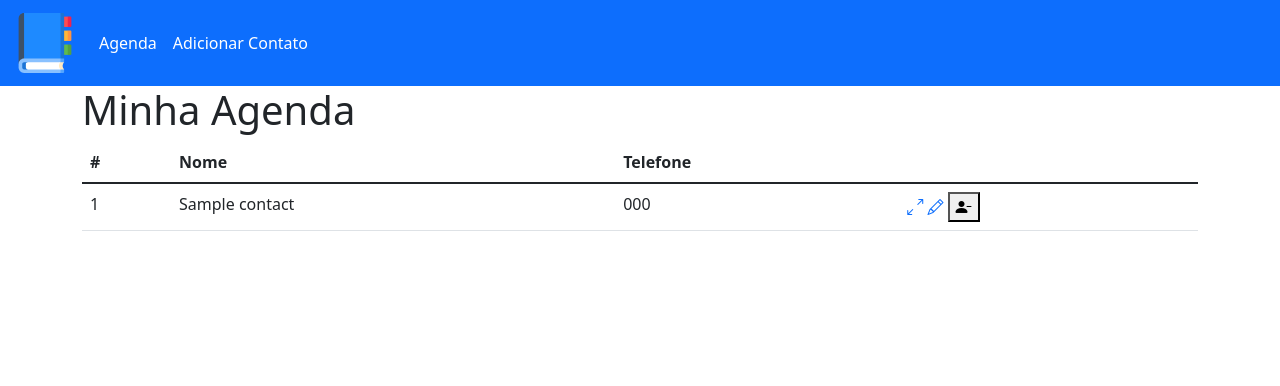
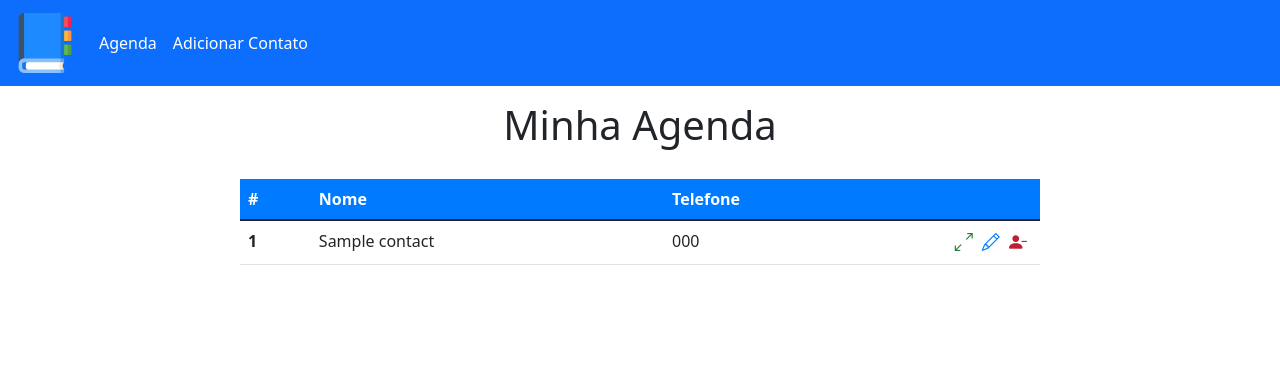
Before and after one commit to JoaopedroSassi/PJ-Agenda, a PHP site: page / in a window 1280 px wide. Shown: the top 386 px of the page. Run offline with PHP 8.4, Linux system fonts and the light colour scheme; tables that the repository leaves empty hold one stand-in row (values such as "Sample post"); some libraries are stand-ins or nearby versions.

Commit message:
Css index

```diff
--- a/css/style.css
+++ b/css/style.css
@@ -1,6 +1,69 @@
+/* Geral */
+#main-title{
+   text-align: center;
+   margin: 15px 0 30px;
+}
 
 /* Navbar */
 .navbar-brand img {
    width: 60px;
    margin-left: 15px;
 }
+
+/* Home */
+#contacts-table{
+   max-width: 800px;
+   margin: 0 auto;
+}
+
+#contacts-table thead{
+   color: #FFF;
+   background-color: #007bff;
+}
+
+.col-id{
+   font-weight: bold;
+}
+
+.actions{
+   text-align: right;
+   width: 150px;
+}
+
+.actions i{
+   font-size: 18px;
+   margin-right: 5px;
+}
+
+.bi-arrows-angle-expand{
+   color: #1e7e34;
+}
+
+.bi-pencil{
+   color: #007bff;
+}
+
+.bi-person-dash-fill{
+   color: #BD2130;
+}
+
+.delete-btn{
+   background-color: transparent;
+   border: none;
+   padding: 0;
+}
+
+#empty-list-text{
+   text-align: center;
+}
+
+#msg {
+   color: #155724;
+   background-color: #D4EDDA;
+   border: 1px solid #c3E6CB;
+   padding: 10px;
+   text-align: center;
+   max-width: 500px;
+   margin: 0 auto;
+   margin-top: 30px;
+}
```
